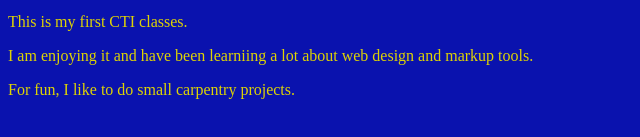
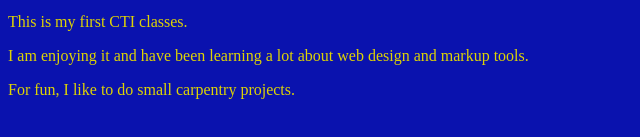
Before and after one commit to jkennedy-cyber/jkennedy-cyber.github.io, a plain HTML site: page index.html in a window 1280 px wide. Shown: the part 403-540 px from the top of the page, 0-640 px from the left. Drawn offline with Linux system fonts and the light colour scheme.

Commit message:
Update index.html

```diff
--- a/index.html
+++ b/index.html
@@ -21,7 +21,7 @@
                     This is my first CTI classes.
                </p>
                 <p>
-                    I am enjoying it and have been learniing a lot about web design and markup tools.
+                    I am enjoying it and have been learning a lot about web design and markup tools.
                 </p>
                 <p>
                     For fun, I like to do small carpentry projects.
```
